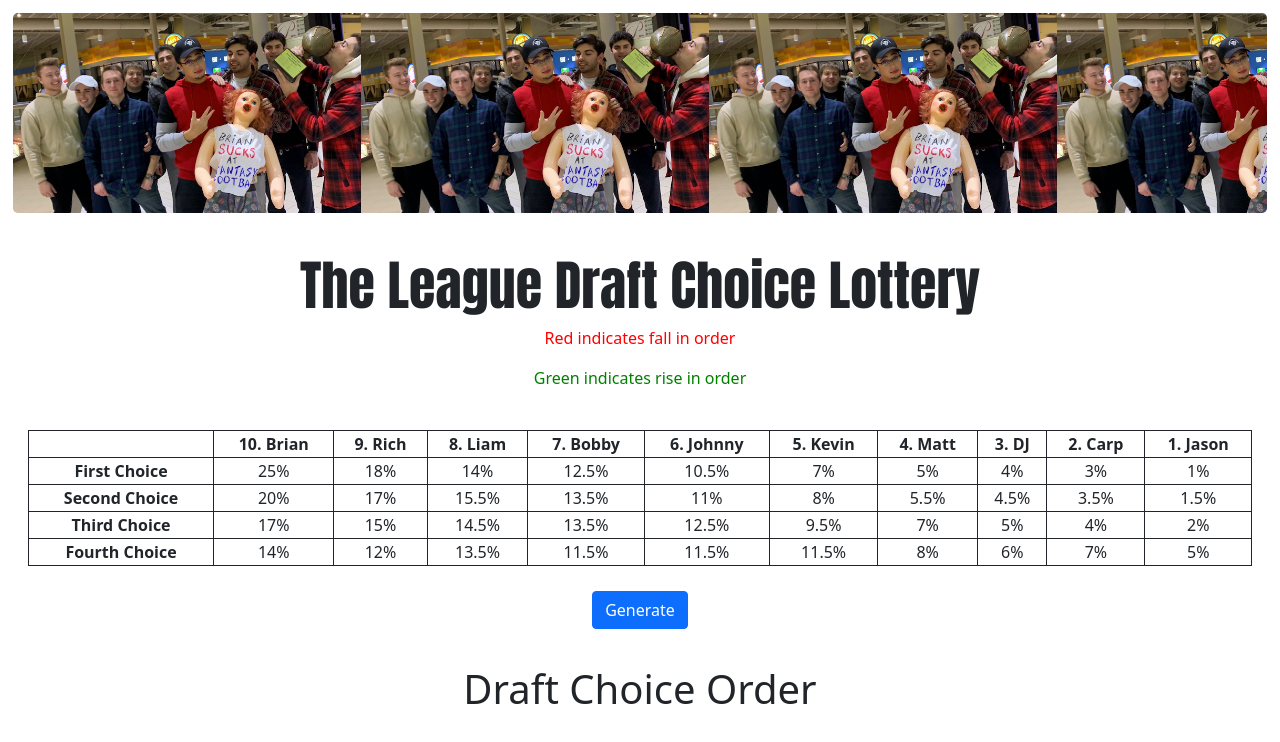
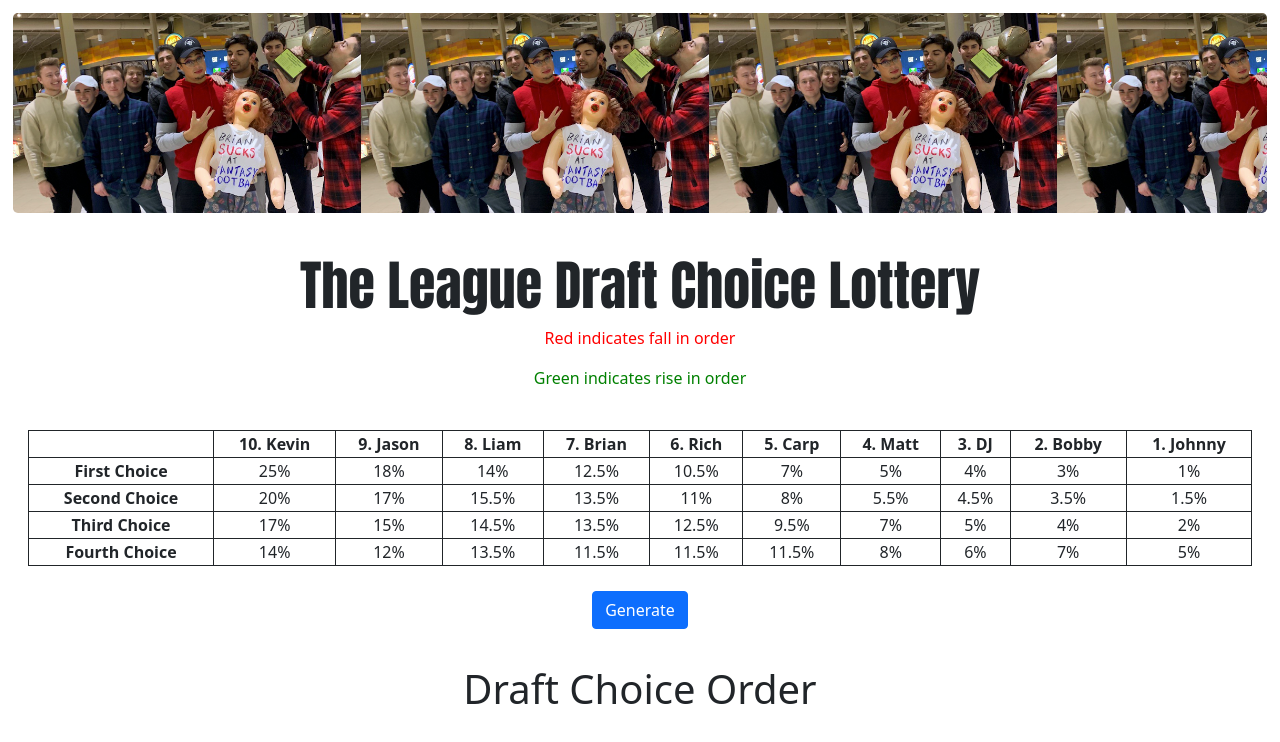
Before and after one commit to johnpabst/johnpabst.github.io, an Angular app: page / in a window 1280 px wide. Shown: the top 742 px of the page. Built offline with nearby package versions, Linux system fonts and the light colour scheme.

Commit message:
changed order in grid too

```diff
--- a/src/app/app.component.html
+++ b/src/app/app.component.html
@@ -15,16 +15,16 @@
                 <tbody>
                 <tr style="font-weight: bold;">
                 <td></td>
-                <td id="Brian-col">10. Brian</td>
-                <td id="Rich-col">9. Rich</td>
+                <td id="Brian-col">10. Kevin</td>
+                <td id="Rich-col">9. Jason</td>
                 <td id="Liam-col">8. Liam</td>
-                <td id="Bobby-col">7. Bobby</td>
-                <td id="Johnny-col">6. Johnny </td>
-                <td id="Kevin-col">5. Kevin</td>
+                <td id="Bobby-col">7. Brian</td>
+                <td id="Johnny-col">6. Rich </td>
+                <td id="Kevin-col">5. Carp</td>
                 <td id="Matt-col">4. Matt</td>
                 <td id="DJ-col">3. DJ</td>
-                <td id="Carp-col">2. Carp</td>
-                <td id="Jason-col">1. Jason</td>
+                <td id="Carp-col">2. Bobby</td>
+                <td id="Jason-col">1. Johnny</td>
                 </tr>
                 <tr>
                 <td><b>First Choice</b></td>
```
